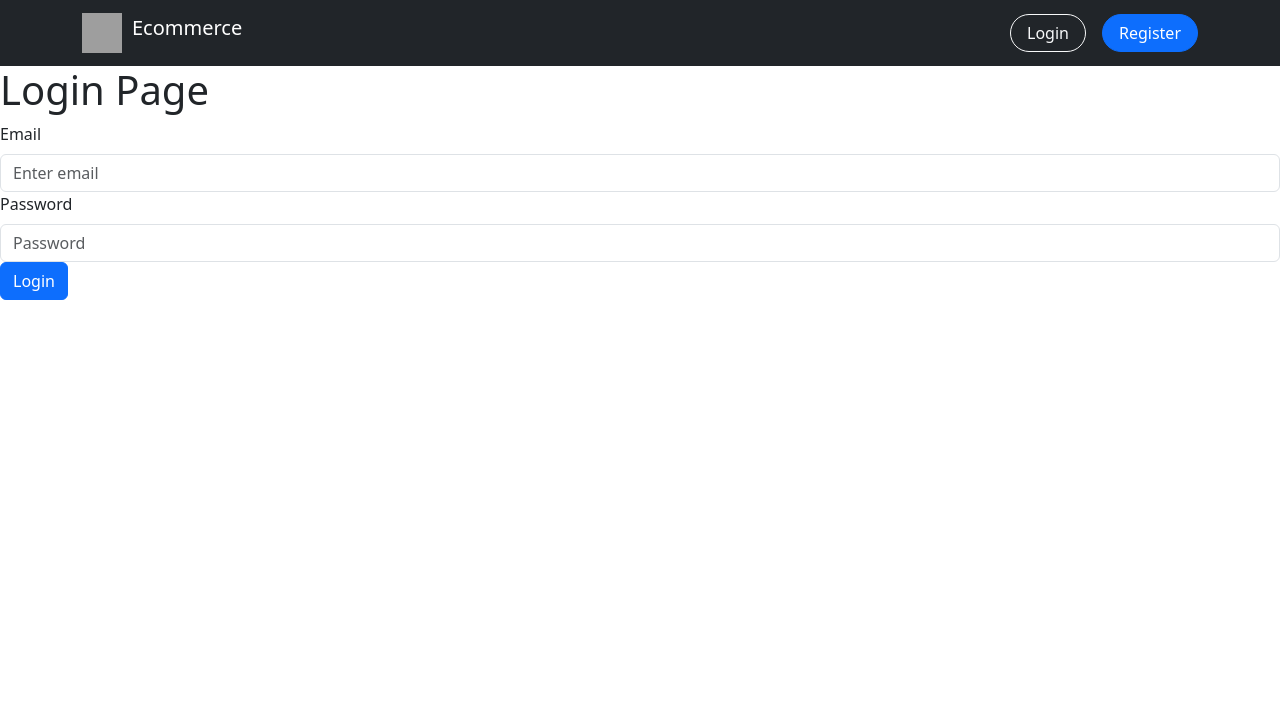
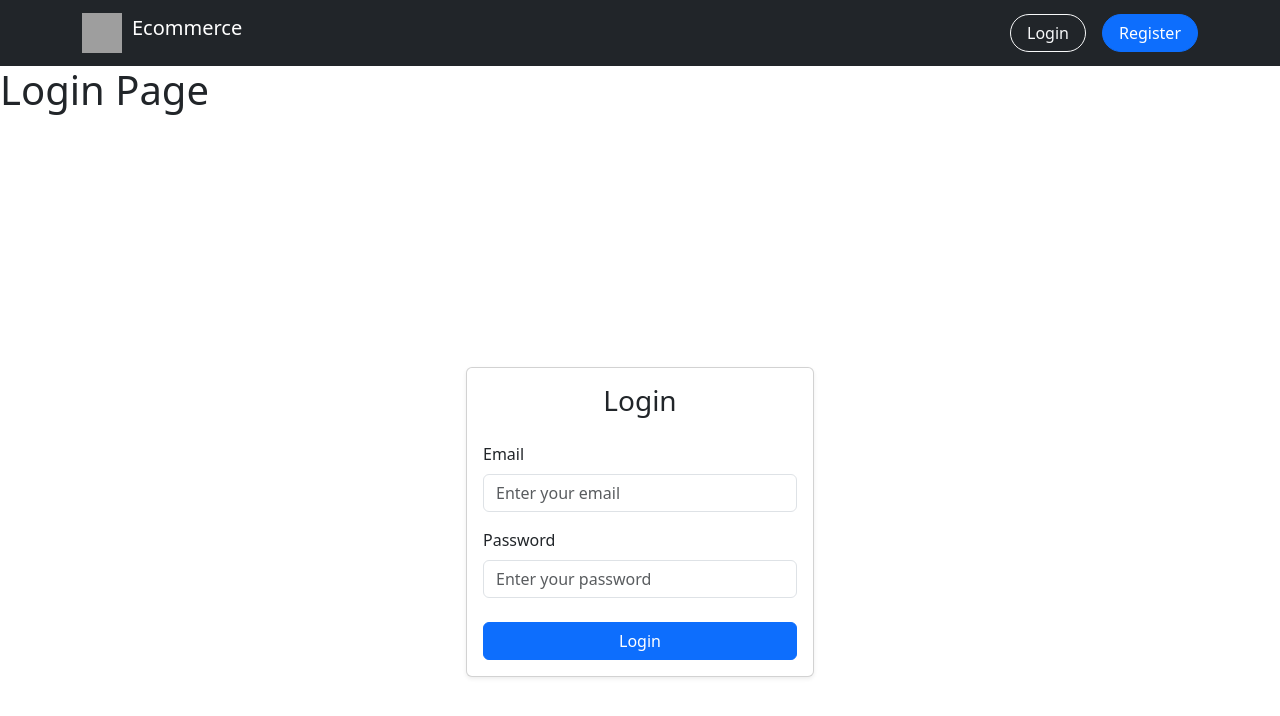
Before and after one commit to OmeshSachethana/EAD-Web, a React (Create React App) app in the folder frontend/: page /login in a window 1280 px wide. Shown: the top 716 px of the page. Built offline with nearby package versions, Linux system fonts and the light colour scheme; grey boxes are pictures that could not be loaded.

Commit message:
designed

```diff
--- a/frontend/src/components/LoginForm.js
+++ b/frontend/src/components/LoginForm.js
@@ -1,7 +1,7 @@
 import React, { useState } from 'react';
 import { useDispatch, useSelector } from 'react-redux';
 import { login } from '../features/auth/authSlice';
-import { Form, Button, Alert } from 'react-bootstrap';
+import { Form, Button, Alert, Card, Container, Row, Col, Spinner } from 'react-bootstrap';
 
 const LoginForm = () => {
   const [email, setEmail] = useState('');
@@ -15,32 +15,47 @@ const LoginForm = () => {
   };
 
   return (
+    <Container className="d-flex justify-content-center align-items-center" style={{ minHeight: '100vh' }}>
+      <Row className="w-100 justify-content-center">
+        <Col md={6} lg={4}>
+          <Card className="shadow-sm">
+            <Card.Body>
+              <h3 className="text-center mb-4">Login</h3>
+              {error && <Alert variant="danger">{error}</Alert>}
               <Form onSubmit={handleSubmit}>
-      {error && <Alert variant="danger">{error}</Alert>}
-      <Form.Group controlId="formEmail">
+                <Form.Group controlId="formEmail" className="mb-3">
                   <Form.Label>Email</Form.Label>
                   <Form.Control
                     type="email"
-          placeholder="Enter email"
+                    placeholder="Enter your email"
                     value={email}
                     onChange={(e) => setEmail(e.target.value)}
+                    required
                   />
                 </Form.Group>
 
-      <Form.Group controlId="formPassword">
+                <Form.Group controlId="formPassword" className="mb-4">
                   <Form.Label>Password</Form.Label>
                   <Form.Control
                     type="password"
-          placeholder="Password"
+                    placeholder="Enter your password"
                     value={password}
                     onChange={(e) => setPassword(e.target.value)}
+                    required
                   />
                 </Form.Group>
 
+                <div className="d-grid gap-2">
                   <Button variant="primary" type="submit" disabled={status === 'loading'}>
-        {status === 'loading' ? 'Loading...' : 'Login'}
+                    {status === 'loading' ? <Spinner as="span" animation="border" size="sm" role="status" aria-hidden="true" /> : 'Login'}
                   </Button>
+                </div>
               </Form>
+            </Card.Body>
+          </Card>
+        </Col>
+      </Row>
+    </Container>
   );
 };
 
```
Lines whose indentation alone changed are shown as unchanged.
